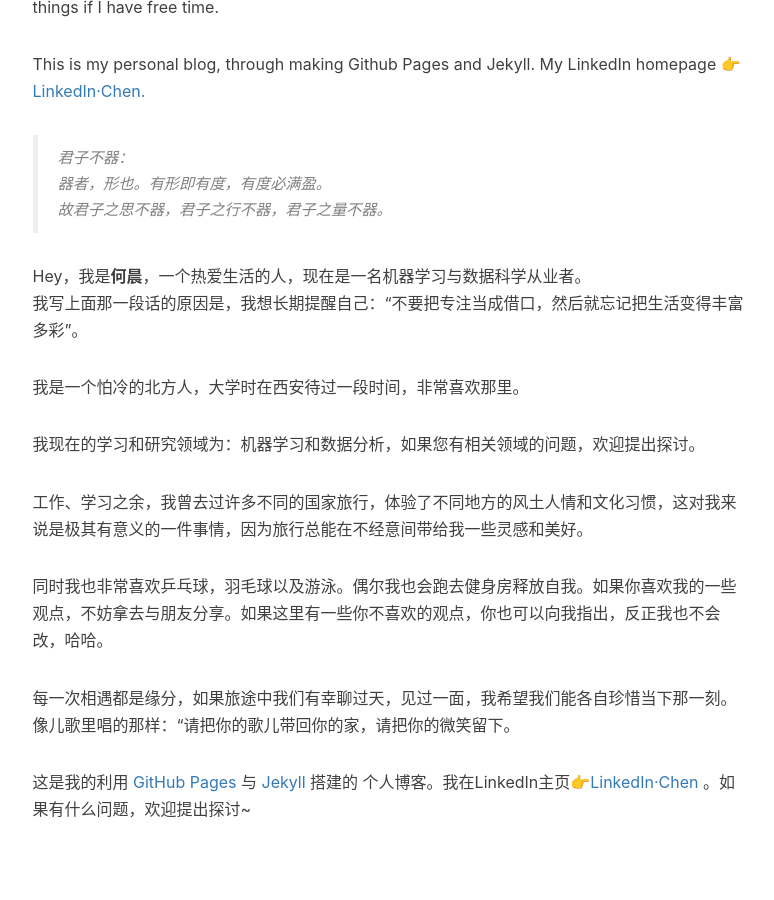
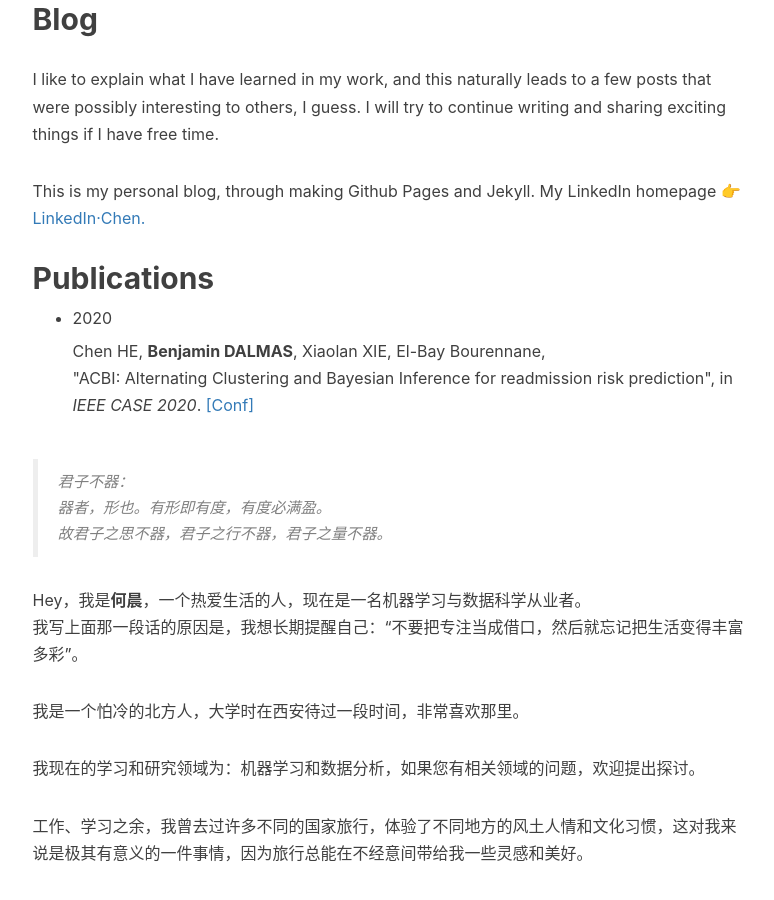
Before and after one commit to he-chen-95/he-chen-95.github.io, a Jekyll site: the page built from about.html, in a window 1280 px wide and 900 px high, scrolled down 1237 px. Shown: the whole window, without its empty margins (135-909 px from the left). Built offline with Jekyll 4.4.1, drawn with Linux system fonts in a browser that asks for light colours; nearby versions of some CDN libraries; comment, search, counter and statistics services are not loaded.

Commit message:
Update about.html

```diff
--- a/about.html
+++ b/about.html
@@ -16,21 +16,34 @@ header-img: "img/home-bg-o.jpg"
     <blockquote><p>Yet another Junior Data Scientist Engineer. <br>
     Yet another Life-long Student.</p></blockquote>
 
+    <h2>About me</h2>
+
     <p> Hi, I am <strong>Chen HE</strong>，you can call me <strong>Chen</strong>. I am a Junior Data Scientist and Machine Learning Engineer and currently studying in France.</p>
 
     <p> I've been programming since I was a graduate student, writing some web pages, mobile applications, using machine learning and data mining algorithms to discover knowledge and patterns from some pulicly available datasets. My first internship was the development of a mobile app.</p>
 
     <p> After graduating from <a href="https://en.xidian.edu.cn/">XIDIAN University</a> (Xi'an, China), I received three years of basic training in Computer Science at a French Engineering school: <a href="https://www.telecom-st-etienne.fr/">Télécom Saint-Etienne</a> (Saint-Etienne, French). From 2018, I started to specialize in the Machine Learning domain; and I got my double master's degree of Data Science from <a href="https://www.univ-st-etienne.fr/en/index.html">Jean Monnet University</a> (Saint-Etienne, French) in 2019. I got accepted for a Ph.D. in industrial engineering at <a href="https://www.mines-stetienne.fr/">École des Mines de Saint-Étienne</a> (Saint-Etienne, French) since Oct 2019 and currently working on the prediction of hospital code for <a href="http://www.chu-st-etienne.fr/">University Hospital of Saint Etienne</a>.</p>
 
-    <h5>Research</h5>
+    <h2>Research</h2>
 
     <p>I'm interested in Machine Learning and Data Science. Much of my research is about Data Analytics and Natural Language Processing. Please contact me through E-mail or LinkedIn if you have any comments or questions.</p>
 
-    <h5>Blog</h5>
+    <h2>Blog</h2>
 
     <p> I like to explain what I have learned in my work, and this naturally leads to a few posts that were possibly interesting to others, I guess. I will try to continue writing and sharing exciting things if I have free time.</p>
 
     <p> This is my personal blog, through making Github Pages and Jekyll. My LinkedIn homepage 👉 <a href="https://www.linkedin.com/in/chen-he-055b51110/">LinkedIn·Chen.</a> </p>
+
+    <div id="publication">
+        <h2>Publications</h2>
+        <ul>
+            <li>
+                <p><span class="strong">2020</span></p>
+                <p>Chen HE, <b>Benjamin DALMAS</b>, Xiaolan XIE, El-Bay Bourennane, <br>
+                "ACBI: Alternating Clustering and Bayesian Inference for readmission risk prediction", in  <i>IEEE CASE 2020</i>. <a href="https://www.imse.hku.hk/case2020/">[Conf]</a></p>
+           </li>
+        </ul>
+    </div>
 
     <!--
     <h5>Talks</h5>
```
